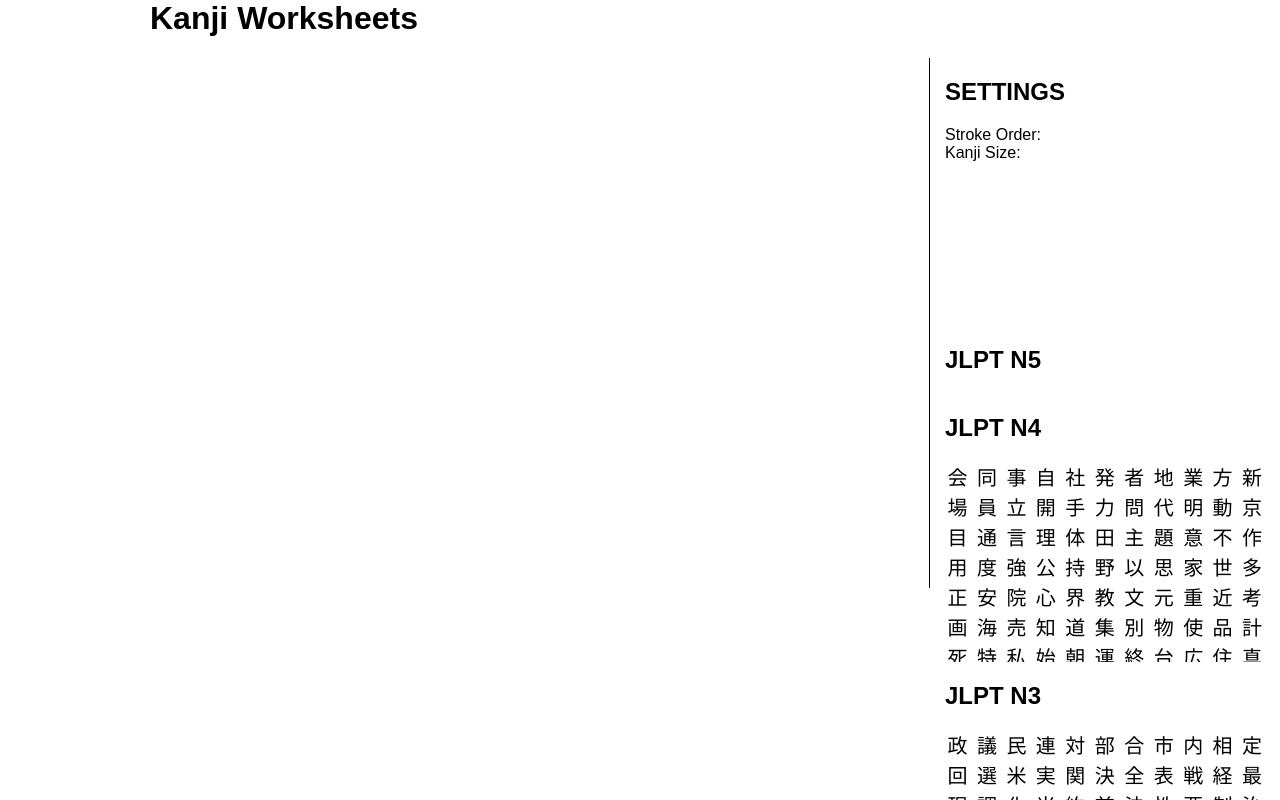
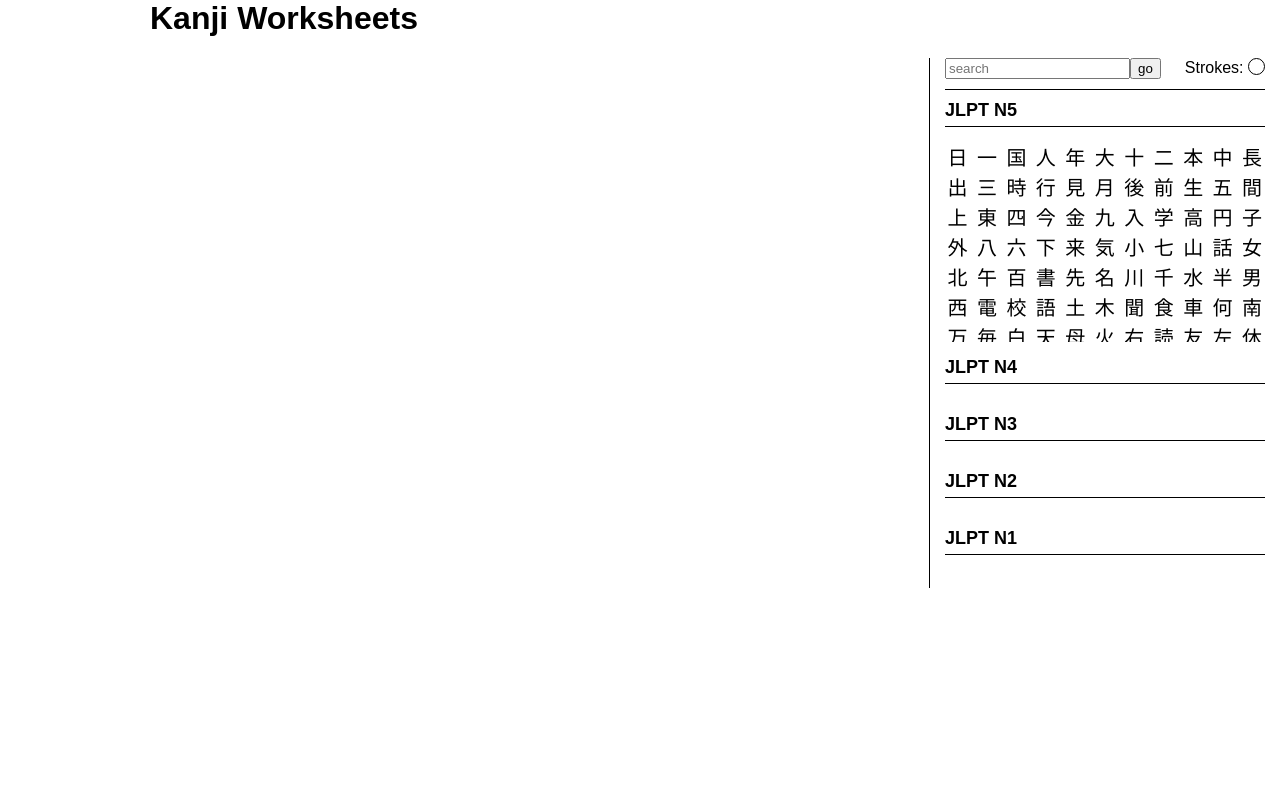
Before and after one commit to jensechu/kanji, a plain HTML site: page index.html in a window 1280 px wide. Both pictures are taken after a click on the element "JLPT N5". Drawn offline with nearby package versions, Linux system fonts and the light colour scheme.

Commit message:
:beginner: Added search and stroke selection

```diff
--- a/css/main.css
+++ b/css/main.css
@@ -3,6 +3,16 @@ body {
     font-family: sans-serif;
     margin: 0;
     padding: 0;
+}
+
+@font-face {
+  font-family: StrokeOrder;
+  src: url('/fonts/KanjiStrokeOrders.ttf');
+}
+
+@font-face {
+  font-family: Mitimasu;
+  src: url('/fonts/mitimasu.ttf');
 }
 
 #selectorTemplate,
@@ -19,6 +29,39 @@ body {
 
 #container header {
     padding-left: 0;
+}
+
+/* Kanji Search */
+.settings {
+  width: 100%;
+  float: left;
+  border-bottom: 1px solid #000;
+  padding: 0 0 10px 0;
+  margin: 0 0 10px 0;
+}
+
+.kanjiSearch {
+  float: left;
+}
+
+.kanjiStrokes {
+  float: right;
+}
+
+.kanjiStrokes .strokeToggle {
+  height: 15px;
+  width: 15px;
+  content: '';
+  display: inline-block;
+  background-color: #fff;
+  border-radius: 15px;
+  border: 1px solid #000;
+  cursor: pointer;
+  box-shadow: inset 0 0 0 2px #fff;
+}
+
+.kanjiStrokes .strokeToggle.selected {
+  background-color: pink;
 }
 
 /*Kanji Selector */
@@ -46,16 +89,11 @@ body {
   color: #f00;
 }
 
-#kanji-selector {
-  position: absolute;
-  right: 0;
-  top: 0;
-  border: 1px solid red;
-  width: 40%;
-}
-
-.kanji-row {
-  width: 100%;
+#kanjiSelectionBox .category {
+  font-size: 18px;
+  margin-top: 0;
+  padding-bottom: 5px;
+  border-bottom: 1px solid #000;
 }
 
 #kanjiSelectionBox .category-content {
@@ -74,9 +112,10 @@ body {
   margin-bottom: 15px;
 }
 
-.kanji-term,
-.kanji-definition {
-    display: inline-block;
+#kanjiSelectionBox h3 {
+  font-weight: bold;
+  text-transform: uppercase;
+  font-size: 12px;
 }
 
 #content .kanji-box:nth-child(n+3) {
@@ -85,6 +124,15 @@ body {
 
 #content .kanji-box:nth-child(n+5) {
     color: white;
+}
+
+.kanji-row {
+  width: 100%;
+}
+
+.kanji-term,
+.kanji-definition {
+    display: inline-block;
 }
 
 .kanji-term {
@@ -98,6 +146,17 @@ body {
     text-transform: capitalize;
 }
 
+#content.handwriting .kanji-box {
+  font-family: Mitimasu;
+  font-size: 85px;
+  line-height: 95px;
+}
+
+#content.stroke-order .kanji-box {
+  font-family: StrokeOrder;
+  font-size: 80px;
+}
+
 #content .kanji-box {
     margin-bottom: 5px;
     width: 96px;
--- a/index.html
+++ b/index.html
@@ -15,14 +15,14 @@
 
       <div id="kanjiSelectionBox">
         <div class="categoryBox">
-          <h2 class="category">SETTINGS</h2>
-          <div class="category-content">
-            <div class="stroke-selection">
-              <span class="stroke">Stroke Order:</span>
+          <div class="settings">
+            <input type="text" placeholder="search" class="kanjiSearch"/> <button class="kanjiSubmit">go</button>
+            <div class="kanjiStrokes">
+              <span>Strokes:</span> <span class="strokeToggle">&nbsp;</span>
             </div>
-            <div class="size-selection">
-              <span class="size">Kanji Size:</span>
-            </div>
+
+          </div>
+          <div class="settings-content">
           </div>
         </div>
         <div class="categoryBox" data-category="jlptn5">
@@ -52,7 +52,7 @@
         </div>
       </div> <!-- KANJI SELECTOR -->
 
-      <div id="content">
+      <div id="content" class="handwriting">
       </div> <!-- CONTENT -->
 
       <div id="footer">
--- a/main.js
+++ b/main.js
@@ -22,6 +22,11 @@ Kanji = function() {
 
     $selectableKanji.on('click', function() {
       var $selectedKanji = $(this);
+      self._selectKanji($selectedKanji);
+    });
+  }
+
+  self._selectKanji = function($selectedKanji) {
     var existingKanji  = $selectedKanji.data('character');
     var selected       = $selectedKanji.hasClass('selected');
 
@@ -34,17 +39,33 @@ Kanji = function() {
     else if (existingKanji && selected) {
       self._removeKanjiRow(existingKanji);
     }
-
-    });
   }
 
   self._handleSelectorExpansion = function() {
     var $category = $kanjiSelectionBox.find('.category');
 
     $category.on('click', function() {
-      $category.siblings('.category-content').toggleClass('expand');
+      var $selectedCategory = $(this);
+
+      $category.siblings('.category-content').removeClass('expand');
+      $selectedCategory.siblings('.category-content').addClass('expand');
 
     });
+  }
+
+  self._handleStrokeToggle = function() {
+    var $strokeToggle = $('.strokeToggle');
+
+    $strokeToggle.on('click', function() {
+      self.toggleStroke();
+    });
+  }
+
+  self.toggleStroke = function() {
+    var $strokeToggle = $('.strokeToggle');
+
+    $strokeToggle.toggleClass('selected');
+    self.$contentBox.toggleClass('stroke-order');
   }
 
   self._removeKanjiRow = function(existingKanji) {
@@ -85,6 +106,26 @@ Kanji = function() {
     $kanjiSelector.text(kanji.character);
   }
 
+  self._handleKanjiSearch = function() {
+    var $kanjiSearch = $('.kanjiSearch');
+    var $kanjiSubmit = $('.kanjiSubmit');
+
+    $kanjiSubmit.on('click', function() {
+      var kanji = $kanjiSearch.val();
+
+      self._searchKanji(kanji);
+    });
+  }
+
+  self._searchKanji = function(kanji) {
+    var $searchedKanji = $kanjiSelectionBox.find('[data-character="'+ kanji +'"]');
+    var kanjiExists    = $searchedKanji.length
+
+    if(kanjiExists){
+      self._selectKanji($searchedKanji);
+    }
+  }
+
   self._load = function(grade) {
     $.getJSON('data/'+ grade +'.json', function(data) {
       $.each( data.kanji, function( i, kanji ) {
@@ -93,6 +134,8 @@ Kanji = function() {
     }).done(function(){
       self._handleKanjiSelection();
       self._handleSelectorExpansion();
+      self._handleKanjiSearch();
+      self._handleStrokeToggle();
     });
   }
 
```
Also changed, not shown: 1 other file. Lines whose indentation alone changed are shown as unchanged.
